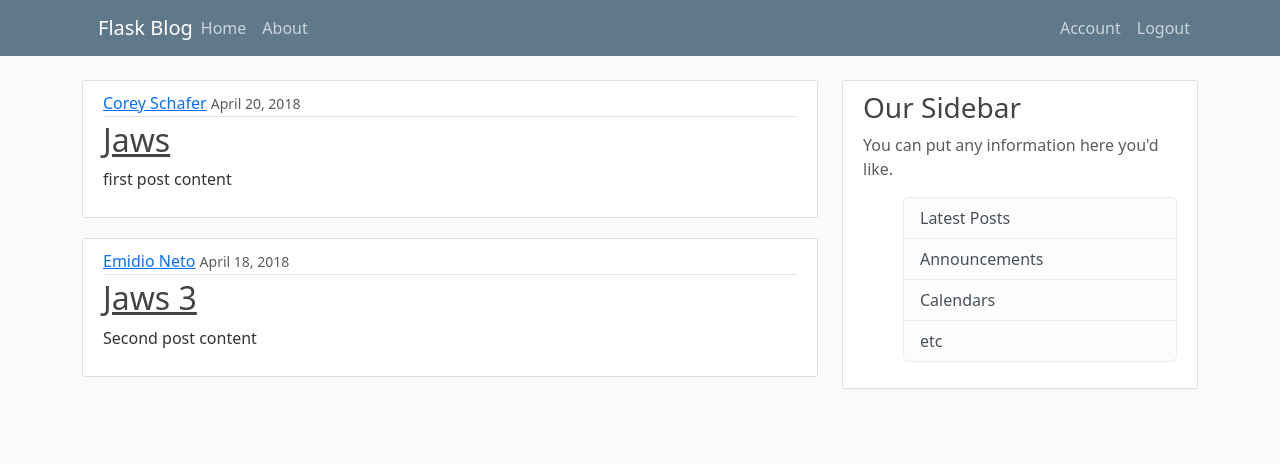
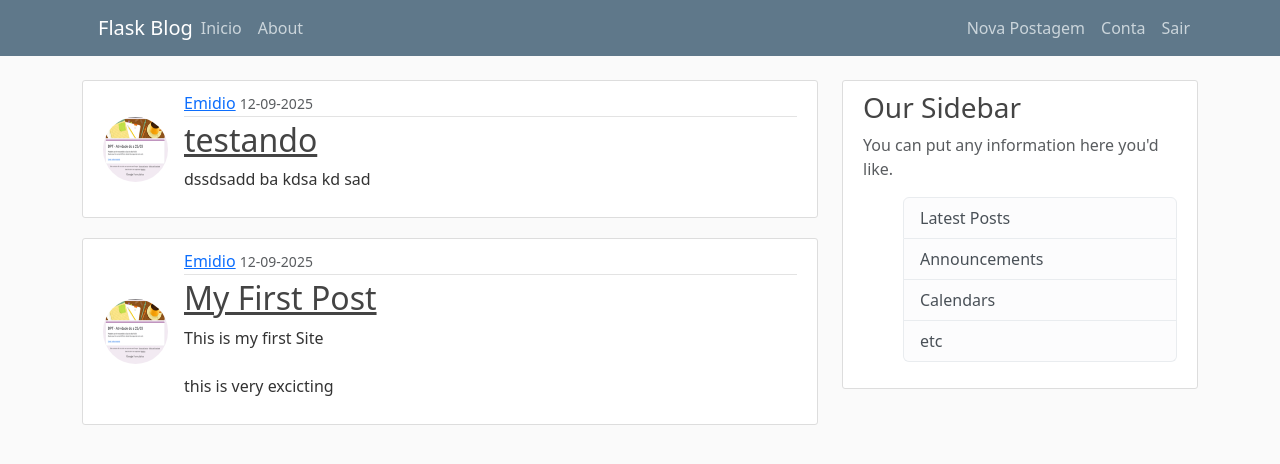
Before and after one commit to emid1-o/Projeto-Escola, a Flask app: page / in a window 1280 px wide. Shown: the top 464 px of the page. Run offline with Flask 3, Linux system fonts and the light colour scheme; a user stored in the database is signed in.

Commit message:
antes de dar erro

```diff
--- a/Flask_Blog/flaskblog/models.py
+++ b/Flask_Blog/flaskblog/models.py
@@ -22,6 +22,7 @@ class Post(db.Model):
     title = db.Column(db.String(100), nullable = False)
     date_posted = db.Column(db.DateTime, nullable = False, default = datetime.now)
     content = db.Column(db.Text, nullable = False)
+
     user_id = db.Column(db.Integer, db.ForeignKey('user.id'), nullable = False)
 
     def __repr__(self):
--- a/Flask_Blog/flaskblog/routes.py
+++ b/Flask_Blog/flaskblog/routes.py
@@ -3,32 +3,14 @@ import secrets
 from PIL import Image
 from flaskblog import app, db, bcrypt
 from flask import render_template, url_for, flash, redirect, request
-from flaskblog.forms import RegistrationForm, LoginForm, UpdateAccountForm
+from flaskblog.forms import RegistrationForm, LoginForm, UpdateAccountForm, PostForm
 from flaskblog.models import User, Post
 from flask_login import login_user, current_user, logout_user, login_required
 
 
-
-posts = [
-
-        {
-            'author': 'Corey Schafer',
-            'title': 'Jaws',
-            'content': 'first post content',
-            'date_posted': 'April 20, 2018'
-        },
-        {
-            'author': 'Emidio Neto',
-            'title': 'Jaws 3',
-            'content': 'Second post content',
-            'date_posted': 'April 18, 2018'
-        },
-
-]
-
-
 @app.route("/")
 def home():
+    posts = Post.query.all()
     return render_template('home.html', posts=posts)
 
 @app.route("/about")
@@ -108,3 +90,16 @@ def account():
         form.email.data = current_user.email
     image_file = url_for('static', filename = 'profile_pics/' + current_user.image_file)
     return render_template('account.html', title='Account', image_file = image_file, form = form)
+
+
+@app.route("/post/new", methods = ['GET', 'POST'])
+@login_required
+def new_post():
+    form = PostForm()
+    if form.validate_on_submit():
+        post = Post(title=form.title.data, content = form.content.data, author = current_user)
+        db.session.add(post)
+        db.session.commit()
+        flash('Sua postagem foi criada!', 'success')
+        return redirect(url_for('home'))
+    return render_template('create_post.html', title='New Post', form = form)
--- a/Flask_Blog/flaskblog/templates/home.html
+++ b/Flask_Blog/flaskblog/templates/home.html
@@ -3,10 +3,11 @@
 
 {% for post in posts %}
 <article class="media content-section">
+    <img class="rounded-circle article-img" src="{{ url_for('static', filename = 'profile_pics/') + post.author.image_file }}" alt="">
     <div class="media-body">
         <div class="article-metadata">
-            <a class="mr-2" href="#">{{ post.author }}</a>
-            <small class="text-muted">{{ post.date_posted }}</small>
+            <a class="mr-2" href="#">{{ post.author.username }}</a>
+            <small class="text-muted">{{ post.date_posted.strftime('%d-%m-%Y') }}</small>
         </div>
         <h2><a class="article-title" href="#">{{ post.title }}</a></h2>
         <p class="article-content">{{ post.content }}</p>
--- a/Flask_Blog/flaskblog/templates/layout.html
+++ b/Flask_Blog/flaskblog/templates/layout.html
@@ -34,16 +34,17 @@
                 </button>
                 <div class="collapse navbar-collapse d-flex justify-content-between" id="navbarToggle">
                     <div class="navbar-nav mr-auto">
-                        <a class="nav-item nav-link" href="{{url_for('home')}}">Home</a>
+                        <a class="nav-item nav-link" href="{{url_for('home')}}">Inicio</a>
                         <a class="nav-item nav-link" href="{{url_for('about_page')}}">About</a>
                     </div>
                     <div class="navbar-nav">
                         {% if current_user.is_authenticated %}
-                            <a class="nav-item nav-link" href="{{url_for('account')}}">Account</a>
-                            <a class="nav-item nav-link" href="{{url_for('logout')}}">Logout</a>
+                            <a class="nav-item nav-link" href="{{url_for('new_post')}}">Nova Postagem</a>
+                            <a class="nav-item nav-link" href="{{url_for('account')}}">Conta</a>
+                            <a class="nav-item nav-link" href="{{url_for('logout')}}">Sair</a>
                         {% else %}
                             <a class="nav-item nav-link" href="{{url_for('login')}}">Login</a>
-                            <a class="nav-item nav-link" href="{{url_for('register')}}">Register</a>
+                            <a class="nav-item nav-link" href="{{url_for('register')}}">Registrar</a>
                         {% endif %}
                     </div>
                 </div>
```
Also changed, not shown: Flask_Blog/flaskblog/forms.py (+7 -1 lines), Flask_Blog/flaskblog/templates/create_post.html (added, +47 -0 lines), Flask_Blog/flaskblog/site.db.
